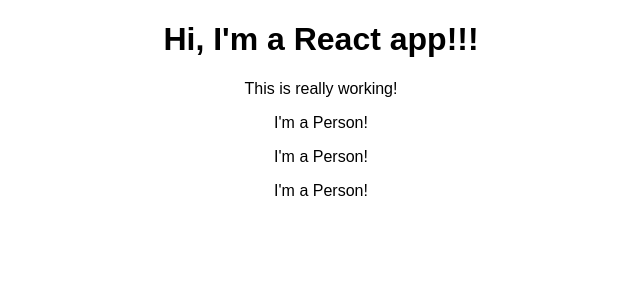
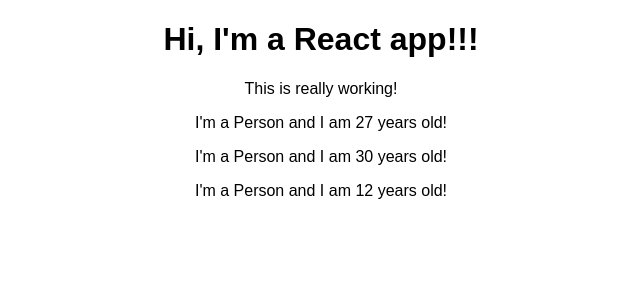
Before and after one commit to gaetanBloch/react-basics, a React (Create React App) app: page / in a window 1280 px wide. Shown: the top 300 px of the page, without its empty margins (319-959 px from the left). Built offline with nearby package versions, Linux system fonts and the light colour scheme.

Commit message:
Added dynamic content in the Person Component

```diff
--- a/src/Person/Person.js
+++ b/src/Person/Person.js
@@ -1,7 +1,7 @@
 import React from 'react';
 
 const person = () => {
-  return <p>I'm a Person!</p>
+  return <p>I'm a Person and I am {Math.ceil(Math.random() * 30)} years old!</p>
 };
 
 export default person;
```
